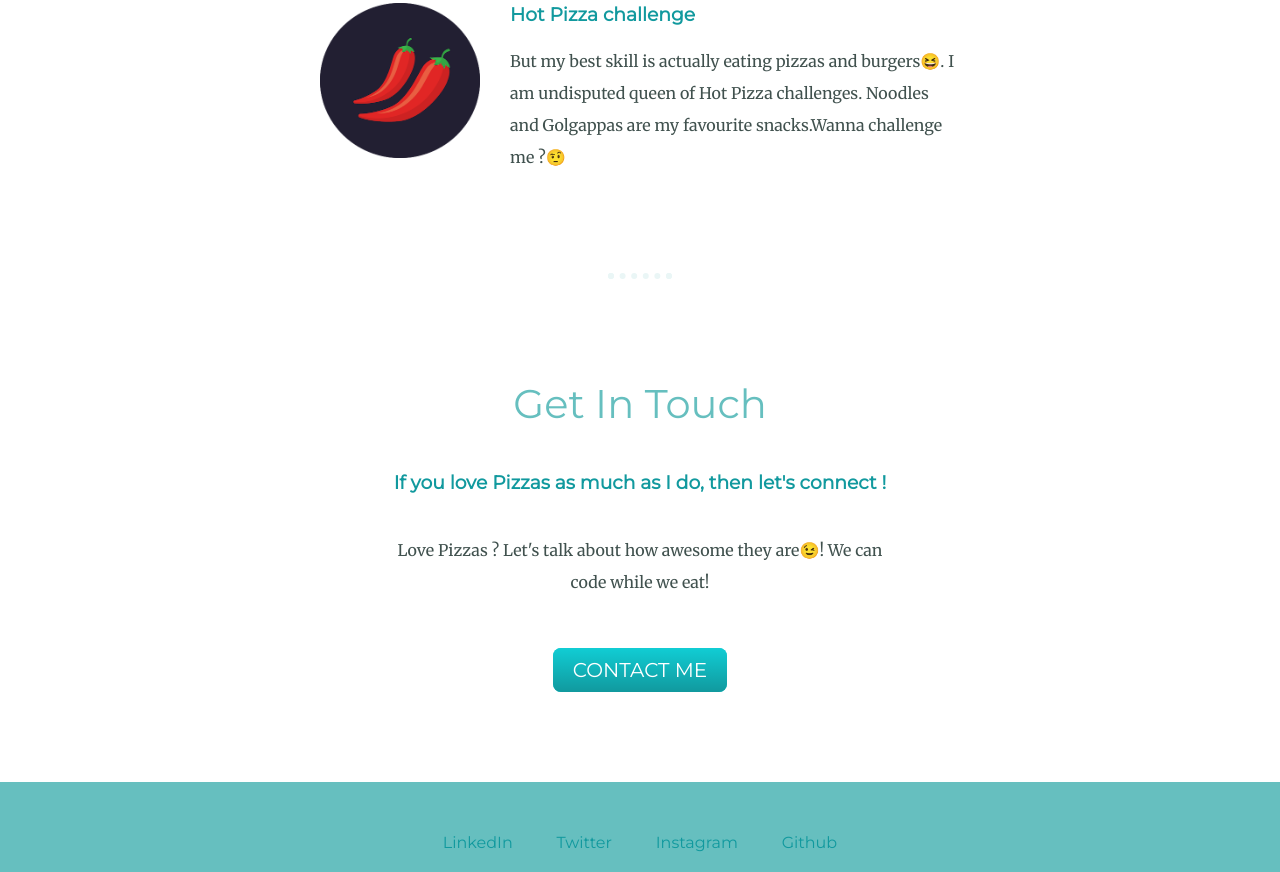
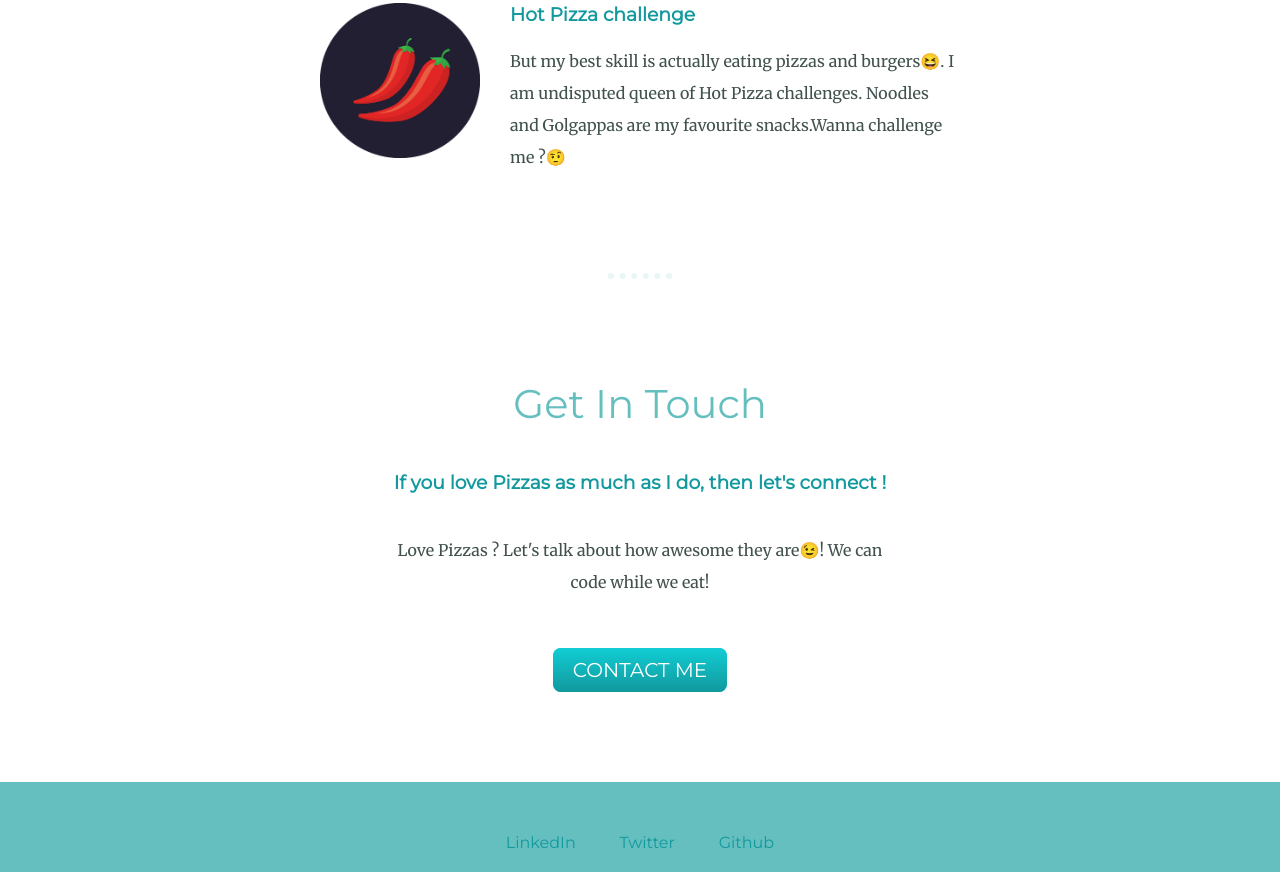
Before and after one commit to ShaluRajput9951/ShaluRajput9951.github.io, a plain HTML site: page index.html in a window 1280 px wide. Shown: the part 2719-3591 px from the top of the page. Drawn offline with Linux system fonts and the light colour scheme.

Commit message:
Update index.html

```diff
--- a/index.html
+++ b/index.html
@@ -84,7 +84,6 @@
   <div class="bottom-container">
     <a class="footer-link" href="https://www.linkedin.com/in/shalu-rajput-b41654172/">LinkedIn</a>
     <a class="footer-link" href="https://twitter.com/shalurajput9951">Twitter</a>
-    <a class="footer-link" href="https://www.instagram.com/shalu_rajput_______/">Instagram</a>
     <a class="footer-link" href="https://github.com/ShaluRajput9951">Github</a>
 
   </div>
```
